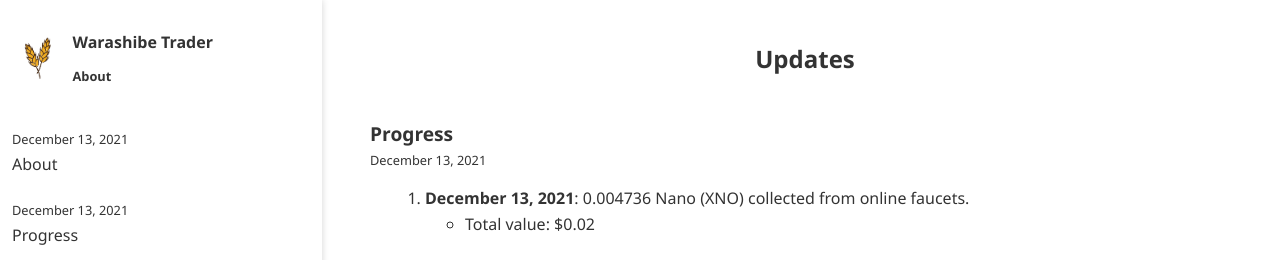
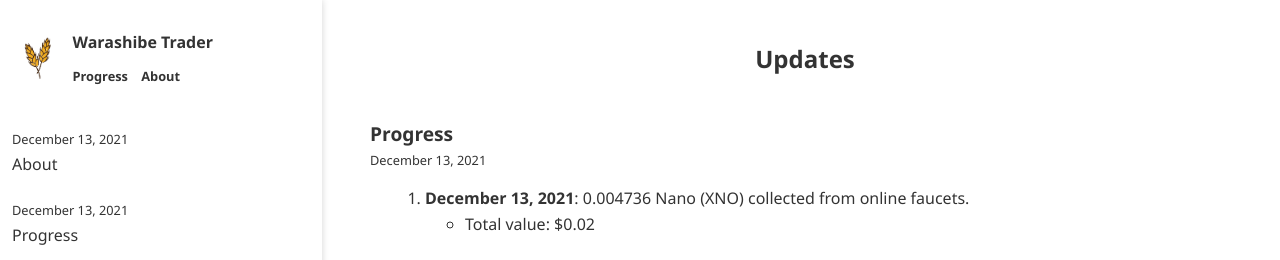
Before and after one commit to warashibetrader/warashibetrader.github.io, a Jekyll site: the page built from index.html, in a window 1280 px wide. Shown: the top 260 px of the page. Built offline with Jekyll 4.4.1, drawn with Linux system fonts in a browser that asks for light colours.

Commit message:
Update page.html

```diff
--- a/_layouts/page.html
+++ b/_layouts/page.html
@@ -23,6 +23,8 @@
 			<a href="{{ "" | absolute_url }}"><img src="{{ "strawicon.jpg" | relative_url }}" alt="{{ site.posts.last.url | relative_url }}" style="flex-shrink:0; max-height:50px; min-width:50px; padding-right:10px"></a>
 			<span style="font-weight:bold;"><a href="{{ "" | absolute_url }}">{{ site.name }}</a>
 				<div style="margin-top:10px; font-size:0.8em;">
+					<a href="https://warashibetrader.github.io/2021/12/13/progress">Progress</a>
+					&nbsp;&nbsp;
 					<a href="{{ site.posts.last.url | relative_url }}">About</a>
 				</div>
 			</span>
```
